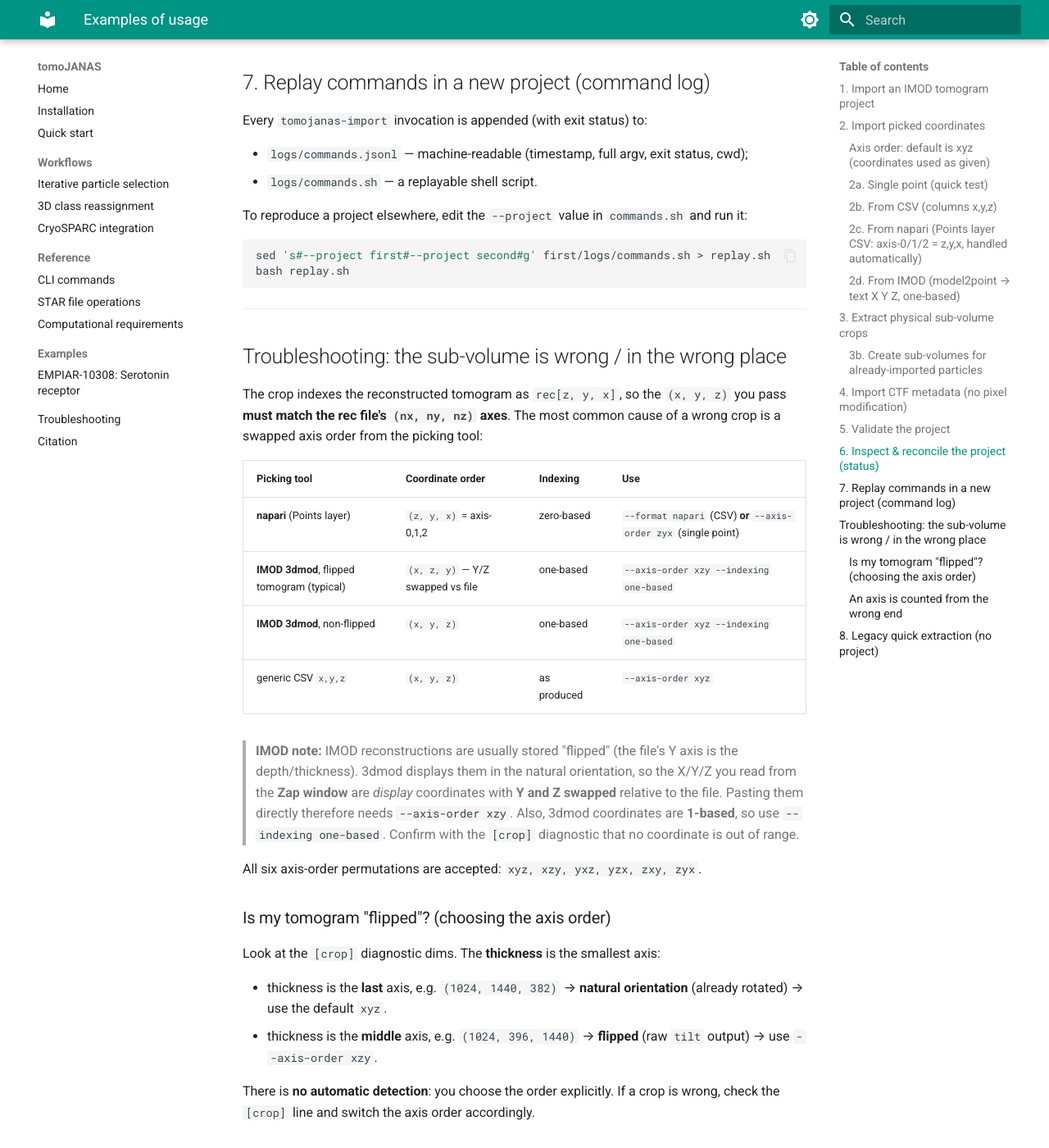
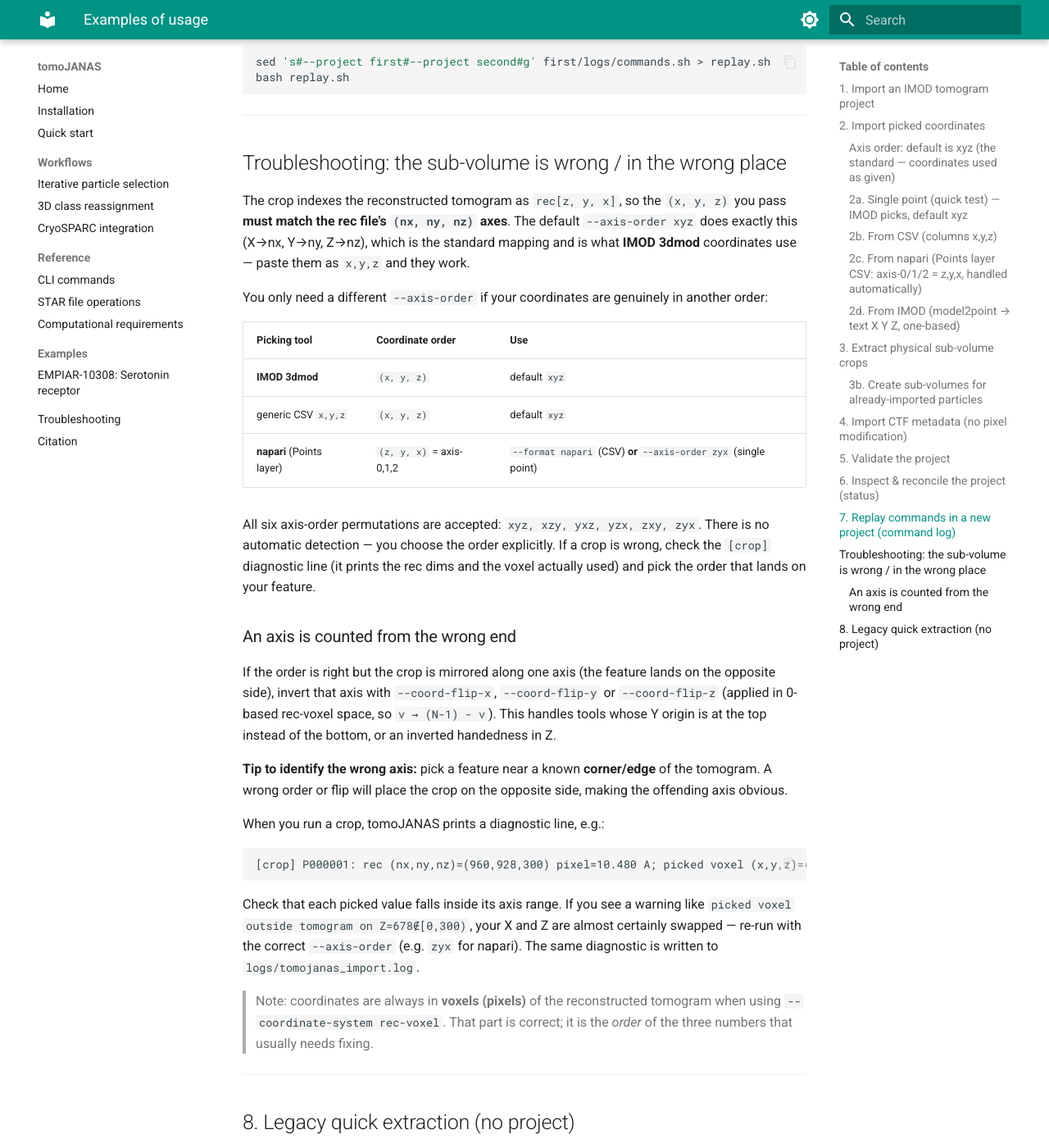
Before and after one commit to mauromaiorca/tomoJANAS, an MkDocs documentation site: the page built from docs/examples_of_usage.md, in a window 1280 px wide and 1400 px high, scrolled down 4801 px. Shown: the whole window at 82% size. Built offline with MkDocs 1.6.1 and Material for MkDocs 9.7.7, drawn with Linux system fonts in a browser that asks for light colours; some of the changed text lies outside the part shown.

Commit message:
Docs: clarify default xyz is the standard mapping for IMOD picks
Correct the earlier (wrong) guidance that told users to pass --axis-order xzy
for IMOD 3dmod coordinates. The default xyz maps the three numbers directly to
the rec X,Y,Z axes (rec[z,y,x]) — the standard mapping IMOD coordinates use, so
they are pasted as x,y,z and Just Work. A non-default --axis-order is only
needed when coordinates are genuinely in another order (e.g. napari zyx).

Updates: examples §2 axis-order section + §2a single-point example, the
troubleshooting table/section, README note and CHANGELOG. No code change
(default already resolves to xyz).

````diff
--- a/docs/examples_of_usage.md
+++ b/docs/examples_of_usage.md
@@ -32,46 +32,35 @@
 The key choices are the **coordinate system** (`rec-voxel` if you picked on the
 reconstructed tomogram) and the **ROI radius** (`--roi-radius-angst`).
 
-### Axis order: default is `xyz` (coordinates used as given)
+### Axis order: default is `xyz` (the standard — coordinates used as given)
 
-By default the three input numbers map directly to the rec file's `(X, Y, Z)`
-axes (`--axis-order xyz`). No orientation is inferred from the header — the
-behaviour is fully predictable and under your control. Pass `--axis-order`
-explicitly when your coordinates use a different order:
+By default the three input numbers map **directly** to the rec file's
+`(X, Y, Z)` axes (`--axis-order xyz`): the X you pass indexes the file's X
+(nx), Y indexes Y (ny), Z indexes Z (nz). This is the standard way and is what
+**IMOD 3dmod** coordinates use — just paste them as `x,y,z`. Nothing is
+inferred from the header.
 
-- **flipped IMOD tomogram** (raw `tilt` output; thickness on the middle axis):
-  the 3dmod Zap-window X/Y/Z are `(X, Z, Y)` w.r.t. the file → `--axis-order xzy`;
-- **napari** single point: `(z, y, x)` → `--axis-order zyx` (or use
-  `--format napari` for a points CSV).
+You only need a different `--axis-order` if your coordinates are genuinely
+written in another order, e.g. **napari** single points are `(z, y, x)` →
+`--axis-order zyx` (or use `--format napari` for a points CSV, which already
+returns x,y,z).
 
 The `[crop]` diagnostic prints the rec dims and the voxel actually used, so you
 can confirm the location:
 
 ```
-[crop] P000001: rec (nx,ny,nz)=(1024,396,1440) pixel=5.452 A; picked voxel (x,y,z)=(401,167,268)
+[crop] P000001: rec (nx,ny,nz)=(1024,396,1440) pixel=5.452 A; picked voxel (x,y,z)=(404,279,200)
 ```
 
-### 2a. Single point (quick test)
+### 2a. Single point (quick test) — IMOD picks, default `xyz`
 
 ```bash
-# default xyz (e.g. a natural-orientation tomogram or generic coordinates)
-tomojanas-import particles \
-  --project first \
-  --tomo-name lam8_ts_006 \
-  --input-single-point 512,401,188 \
-  --coordinate-system rec-voxel \
-  --indexing zero-based \
-  --roi-radius-angst 150 \
-  --validate
-
-# flipped IMOD tomogram (thickness on the middle axis): add --axis-order xzy
 tomojanas-import particles \
   --project first \
   --tomo-name lam8_ts_004 \
-  --input-single-point 401,268,167 \
+  --input-single-point 404,279,200 \
   --coordinate-system rec-voxel \
   --indexing zero-based \
-  --axis-order xzy \
   --roi-radius-angst 150 \
   --write-rec-crops --validate
 ```
@@ -245,36 +234,23 @@
 
 The crop indexes the reconstructed tomogram as `rec[z, y, x]`, so the
 `(x, y, z)` you pass **must match the rec file's `(nx, ny, nz)` axes**. The
-most common cause of a wrong crop is a swapped axis order from the picking tool:
+default `--axis-order xyz` does exactly this (X→nx, Y→ny, Z→nz), which is the
+standard mapping and is what **IMOD 3dmod** coordinates use — paste them as
+`x,y,z` and they work.
 
-| Picking tool | Coordinate order | Indexing | Use |
-|--------------|------------------|----------|-----|
-| **napari** (Points layer) | `(z, y, x)` = axis-0,1,2 | zero-based | `--format napari` (CSV) **or** `--axis-order zyx` (single point) |
-| **IMOD 3dmod**, flipped tomogram (typical) | `(x, z, y)` — Y/Z swapped vs file | one-based | `--axis-order xzy --indexing one-based` |
-| **IMOD 3dmod**, non-flipped | `(x, y, z)` | one-based | `--axis-order xyz --indexing one-based` |
-| generic CSV `x,y,z` | `(x, y, z)` | as produced | `--axis-order xyz` |
+You only need a different `--axis-order` if your coordinates are genuinely in
+another order:
 
-> **IMOD note:** IMOD reconstructions are usually stored "flipped" (the file's
-> Y axis is the depth/thickness). 3dmod displays them in the natural
-> orientation, so the X/Y/Z you read from the **Zap window** are *display*
-> coordinates with **Y and Z swapped** relative to the file. Pasting them
-> directly therefore needs `--axis-order xzy`. Also, 3dmod coordinates are
-> **1-based**, so use `--indexing one-based`. Confirm with the `[crop]`
-> diagnostic that no coordinate is out of range.
+| Picking tool | Coordinate order | Use |
+|--------------|------------------|-----|
+| **IMOD 3dmod** | `(x, y, z)` | default `xyz` |
+| generic CSV `x,y,z` | `(x, y, z)` | default `xyz` |
+| **napari** (Points layer) | `(z, y, x)` = axis-0,1,2 | `--format napari` (CSV) **or** `--axis-order zyx` (single point) |
 
 All six axis-order permutations are accepted: `xyz, xzy, yxz, yzx, zxy, zyx`.
-
-### Is my tomogram "flipped"? (choosing the axis order)
-
-Look at the `[crop]` diagnostic dims. The **thickness** is the smallest axis:
-
-- thickness is the **last** axis, e.g. `(1024, 1440, 382)` → **natural orientation**
-  (already rotated) → use the default `xyz`.
-- thickness is the **middle** axis, e.g. `(1024, 396, 1440)` → **flipped**
-  (raw `tilt` output) → use `--axis-order xzy`.
-
-There is **no automatic detection**: you choose the order explicitly. If a crop
-is wrong, check the `[crop]` line and switch the axis order accordingly.
+There is no automatic detection — you choose the order explicitly. If a crop is
+wrong, check the `[crop]` diagnostic line (it prints the rec dims and the voxel
+actually used) and pick the order that lands on your feature.
 
 ### An axis is counted from the wrong end
 
````
Also changed, not shown: CHANGELOG.md (+1 -1 lines), README.md (+1 -1 lines).
